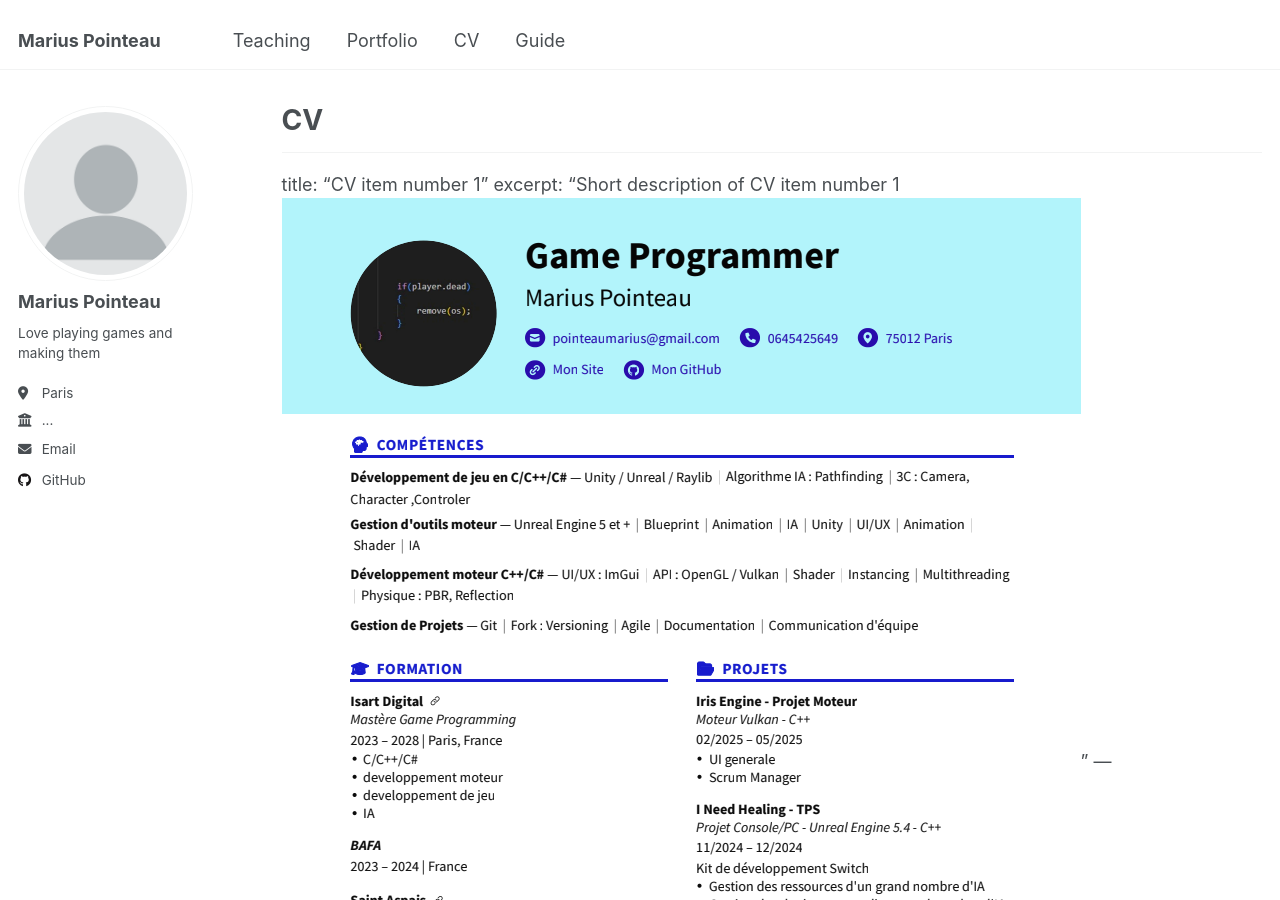
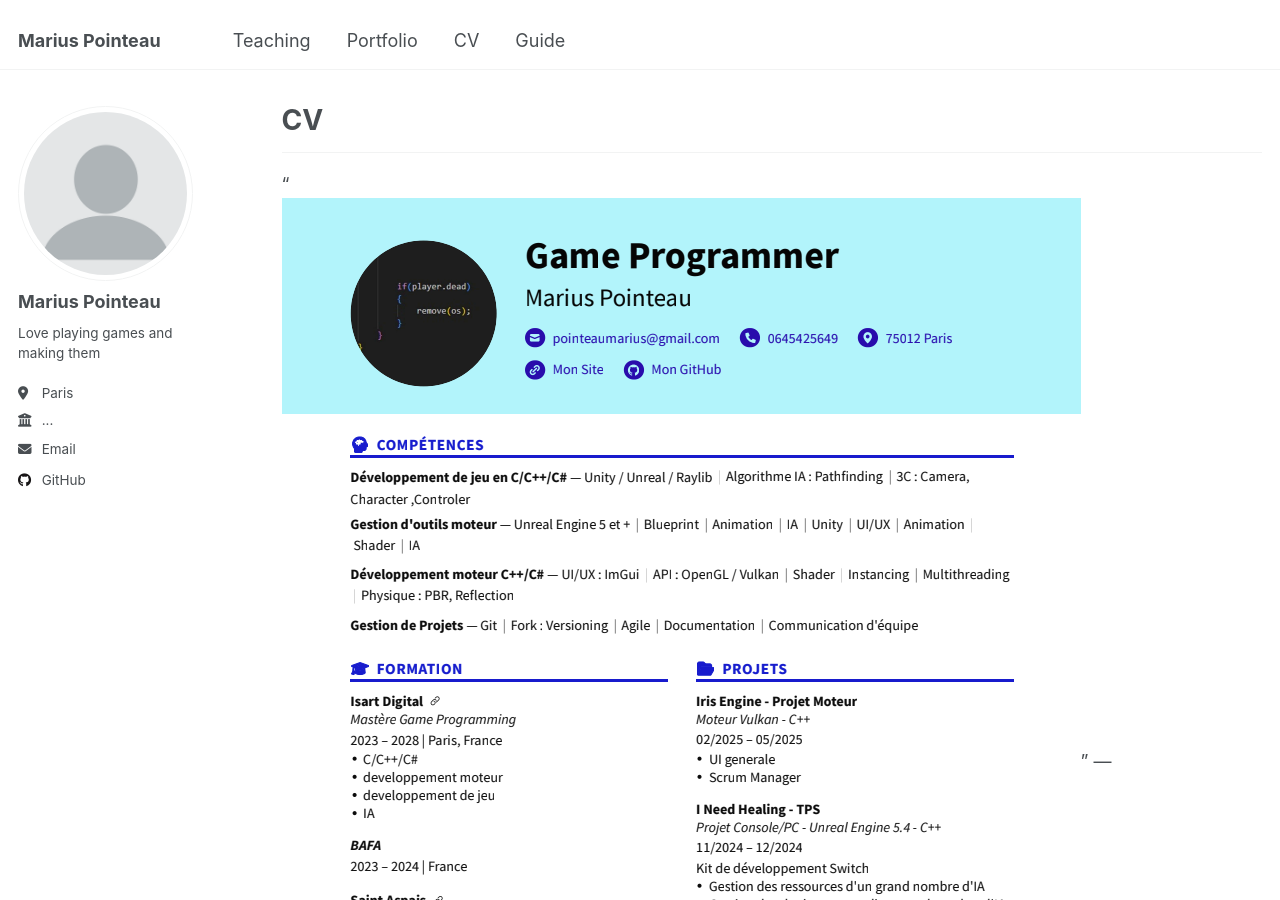
Before and after one commit to MariusPointeau/MariusPointeau.github.io, a Jekyll site: the page built from _pages/cv.md, in a window 1280 px wide and 900 px high. Built offline with Jekyll 4.4.1, drawn with Linux system fonts in a browser that asks for light colours.

Commit message:
just image

```diff
--- a/_pages/cv.md
+++ b/_pages/cv.md
@@ -7,9 +7,6 @@ redirect_from:
   - /resume
 ---
 
-{% include base_path %}
-
 ---
-title: "CV item number 1"
-excerpt: "Short description of CV item number 1<br/><img src='/images/CV.png'>"
+"<br/><img src='/images/CV.png'>"
 ---
```
